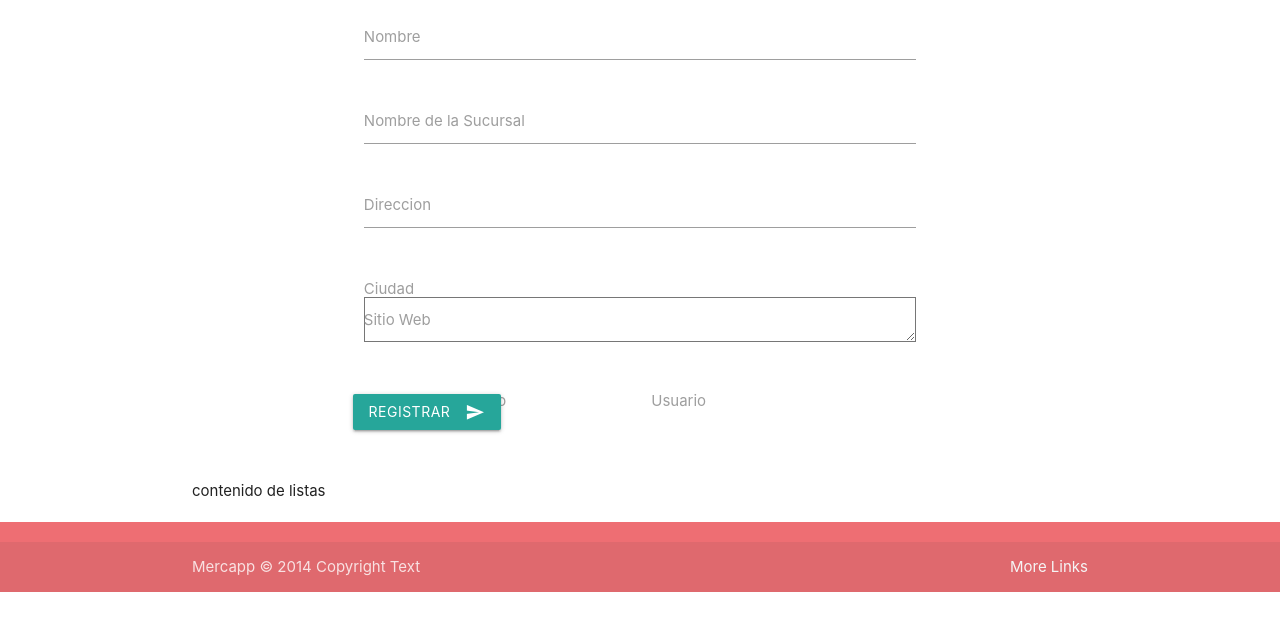
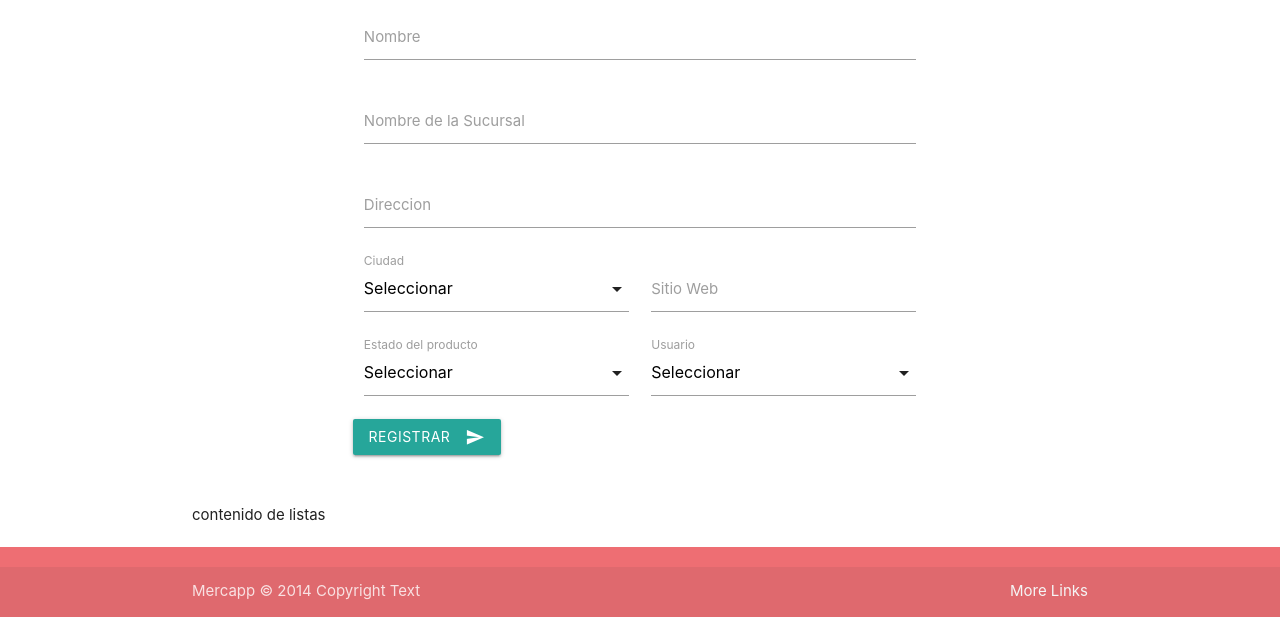
Before and after one commit to leonsandoval/mercapp, a Django app: page /tiendas/ in a window 1280 px wide. Shown: the part 160-800 px from the top of the page. Run offline with Django 3.2, Linux system fonts and the light colour scheme; data comes from the database, SQL or seed files in the repository; both versions use the stored data as it was after the commit; data that the repository does not hold is empty; some libraries are stand-ins or nearby versions.

Commit message:
fix select

```diff
--- a/core/static/core/js/script.js
+++ b/core/static/core/js/script.js
@@ -5,4 +5,5 @@ $(document).ready(function(){
     $('.carousel.carousel-slider').carousel({
         fullWidth: true
       });
+      $('select').formSelect();
 });
--- a/core/templates/core/tiendas.html
+++ b/core/templates/core/tiendas.html
@@ -1,6 +1,4 @@
 {% extends 'core/base.html' %}
-
-{% load static %}
 
 {% block contenidoprincipal %}
 
@@ -30,17 +28,17 @@
 
         <div class="input-field col s12 m6">
             <select id="cboCiudad" name="cboCiudad">
-                <option value="">Seleccionar</option>
-                {% for c in ciudad %}
-                    <option value="{{ c.id }}">{{ c.nombre }}</option>
-                {% endfor %}
+            <option value="" disabled selected>Seleccionar</option>
+            {% for c in ciudad %}
+                <option value="{{ c.id }}">{{ c.nombre }}</option>
+            {% endfor %}
             </select>
-            <label for="cboCiudad">Ciudad</label>
+            <label>Ciudad</label>
         </div>
 
-        <div class="input-field col s12">
-            <textarea id="txtWeb" name="txtWeb" class="validate" maxlength="200"></textarea>
-            <label for="txtWeb">Sitio Web</label>
+        <div class="input-field col s12 m6">
+        <input name="txtWeb" id="txtWeb" type="text" class="validate" maxlength="200">
+          <label for="txtWeb">Sitio Web</label>
         </div>
 
         <div class="input-field col s12 m6">
```
Also changed, not shown: db.sqlite3.
